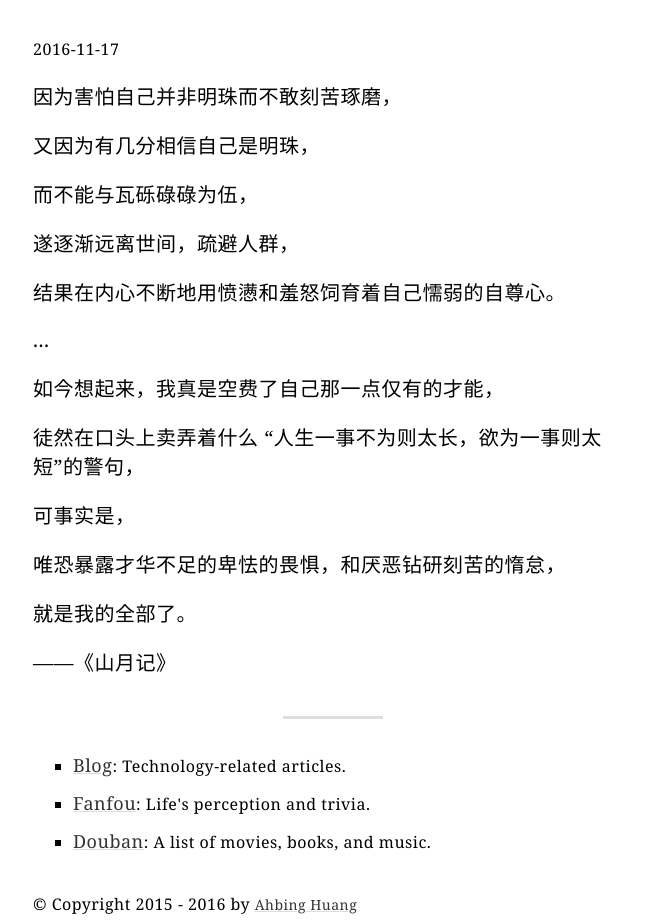
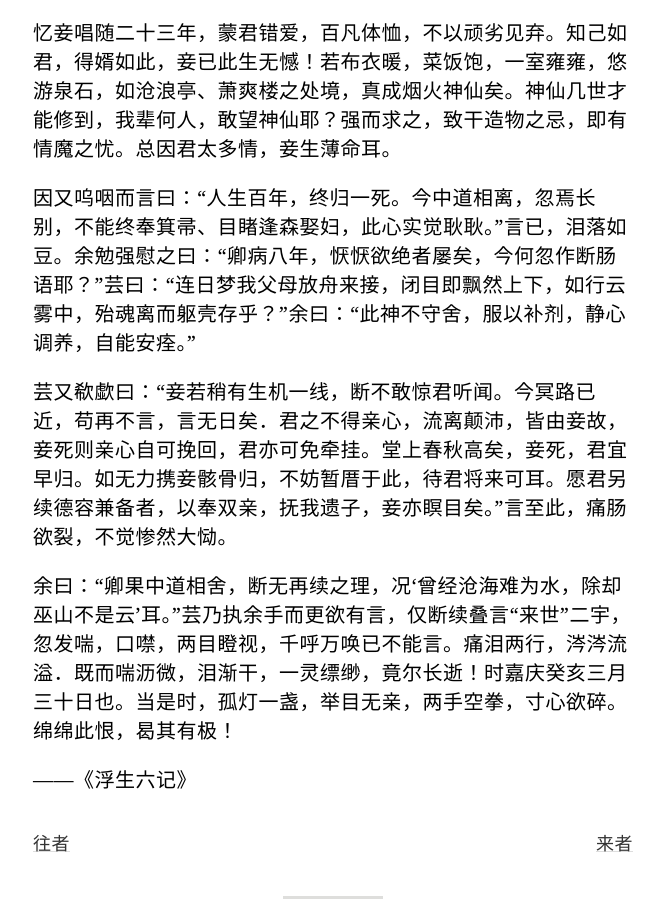
Before and after one commit to ahbing/September, a website: page index.html in a window 1280 px wide. Shown: the part 362-1286 px from the top of the page, without its empty margins (307-970 px from the left). Drawn offline with Linux system fonts and the light colour scheme.

Commit message:
hello 2017

```diff
--- a/index.html
+++ b/index.html
@@ -2,7 +2,7 @@
 <html lang="en">
 <head>
   <meta charset="UTF-8">
-  <title>September Blue</title>
+  <title>九月</title>
   <meta http-equiv="X-UA-Compatible" content="IE=edge">
   <meta name="viewport" content="width=device-width, initial-scale=1">
   <link rel="stylesheet" href="./september.css">
@@ -25,9 +25,11 @@
     margin-top: 14rem;
     margin-bottom: 6rem;
   }
+
   .september > header h2 {
-    margin-top: 4rem;
+    margin-top: -2rem;
     color: #787879;
+    font-weight: lighter
   }
   .september > footer {
     margin-top: 4rem;
@@ -36,47 +38,98 @@
   .september > footer a {
     font-size: 1.4rem;
   }
+  .september .pagination {
+    margin-top: 3.6rem;
+  }
+  .prev {
+   padding-right:1rem;
+  }
+  .next {
+    float: right;
+    padding-left:1rem;
+  }
   </style>
 </head>
 <body class="september">
   <header>
-    <h1>September</h1>
-    <h2>Records about life, books, code and philosophy.</h2>
+    <h1>九月</h1>
+    <h2>零碎的、断续的、明灭的。</h2>
   </header>
   <article>
     <p><time></time></p>
+    <p class="pagination"><a class="prev" href="">往者</a><a class="next" href="">来者</a></p>
   </article>
   <hr>
   <nav>
     <ul>
-      <!--<li><a target="_blank" href="https://medium.com/@aahbing">Medium</a>: 独立的思考的杂文</li>-->
-      <li><a target="_blank" href="http://blog.ahbing.me">Blog</a>: Technology-related articles.</li>
-      <li><a target="_blank" href="http://fanfou.com/ahbing">Fanfou</a>: Life's perception and trivia.</li>
-      <li><a target="_blank" href="https://www.douban.com/people/aahbing/">Douban</a>: A list of movies, books, and music.</li>
+      <li><a target="_blank" href="http://blog.ahbing.me">博客</a>: 技术相关的文章。</li>
+      <li><a target="_blank" href="https://www.douban.com/people/aahbing/">豆瓣</a>: 我的电影、书籍、音乐以及直觉。</li>
+      <li><a target="_blank" href="http://fanfou.com/ahbing">饭否</a>: 是我隐秘的哀愁，还我持重、克制的人生...</li>
     </ul>
   </nav>
 
   <footer>
-    <span>&copy; Copyright 2015 - 2016 by <a target="_blank" href="https://about.me/ahbing">Ahbing Huang</a></span>
+    <span>&copy; Copyright 2015 - 2017 by <a target="_blank" href="https://about.me/ahbing">Ahbing Huang</a></span>
   </footer>
   <script src="./records.js"></script>
   <script>
     var article = document.querySelector('article');
     var time = article.querySelector('time');
-    var record = records[0];
+    var pagination = article.querySelector('.pagination');
+    var docFragment = document.createDocumentFragment();
+
+    // init
+    var initHash = window.location.hash;
+    var initIndex = initHash ? +initHash.slice(1) : 0;
+    generate(initIndex);
+    window.onhashchange = function(e) {
+      var newUrl = e.newURL;
+      var newHashIndex = +newUrl.slice(newUrl.lastIndexOf('#') + 1);
+      generate(newHashIndex)
+    }
+
+    // @parentNode @childNodeClassName
+    function removeOldChildren(parent, child) {
+      var child = parent.querySelectorAll(child);
+      child.forEach(function(item) {
+        parent.removeChild(item);
+      });
+    }
+
+    function updatePagination(index) {
+      var paginationPointer = pagination.querySelectorAll('a');
+      paginationPointer.forEach(function(item) {
+        var className = item.className;
+        if (className === 'prev') {
+          var prevIndex = index+1;
+          item.href = '#' + prevIndex;
+        } else if(className === 'next') {
+          var oldIndex = index-1;
+          item.href = '#' + oldIndex;
+        }
+      });
+    }
+
+    function generate(index) {
+      if (isNaN(index)) index = 0;
+      index = index < 0
+        ? 0 : index > records.length - 1
+        ? records.length - 1 : index;
+      var record = records[index];
       var targetTag = record.type ? 'img' : 'p';
       var contentTarget = record.type ? 'src' : 'textContent';
-    var docFragment = document.createDocumentFragment();
-
       time.textContent = record['time'];
       var rows = record['rows'];
       rows.forEach(function(row) {
         var rowNode = document.createElement(targetTag);
+        rowNode.className = 'row';
         rowNode[contentTarget] = row;
         docFragment.appendChild(rowNode);
       });
-    article.appendChild(docFragment);
-
+      removeOldChildren(article, '.row');
+      article.insertBefore(docFragment, pagination);
+      updatePagination(index);
+    }
   </script>
 </body>
 </html>
--- a/records.js
+++ b/records.js
@@ -1,4 +1,23 @@
 var records = [
+  {
+    time: '2016-12-31',
+    rows: [
+      '忆妾唱随二十三年，蒙君错爱，百凡体恤，不以顽劣见弃。知己如君，得婿如此，妾已此生无憾！若布衣暖，菜饭饱，一室雍雍，悠游泉石，如沧浪亭、萧爽楼之处境，真成烟火神仙矣。神仙几世才能修到，我辈何人，敢望神仙耶？强而求之，致干造物之忌，即有情魔之忧。总因君太多情，妾生薄命耳。',
+      '因又呜咽而言曰：“人生百年，终归一死。今中道相离，忽焉长别，不能终奉箕帚、目睹逢森娶妇，此心实觉耿耿。”言已，泪落如豆。余勉强慰之曰：“卿病八年，恹恹欲绝者屡矣，今何忽作断肠语耶？”芸曰：“连日梦我父母放舟来接，闭目即飘然上下，如行云雾中，殆魂离而躯壳存乎？”余曰：“此神不守舍，服以补剂，静心调养，自能安痊。”',
+      '芸又欷歔曰：“妾若稍有生机一线，断不敢惊君听闻。今冥路已近，苟再不言，言无日矣．君之不得亲心，流离颠沛，皆由妾故，妾死则亲心自可挽回，君亦可免牵挂。堂上春秋高矣，妾死，君宜早归。如无力携妾骸骨归，不妨暂厝于此，待君将来可耳。愿君另续德容兼备者，以奉双亲，抚我遗子，妾亦瞑目矣。”言至此，痛肠欲裂，不觉惨然大恸。',
+      '余曰：“卿果中道相舍，断无再续之理，况‘曾经沧海难为水，除却巫山不是云’耳。”芸乃执余手而更欲有言，仅断续叠言“来世”二宇，忽发喘，口噤，两目瞪视，千呼万唤已不能言。痛泪两行，涔涔流溢．既而喘沥微，泪渐干，一灵缥缈，竟尔长逝！时嘉庆癸亥三月三十日也。当是时，孤灯一盏，举目无亲，两手空拳，寸心欲碎。绵绵此恨，曷其有极！',
+      '——《浮生六记》'
+    ]
+  },
+  {
+    time: '2016-12-31',
+    rows: [
+      '生命好在无意义，才容得下各自赋予意义。',
+      '假如生命是有意义的，这个意义却不合我的志趣。',
+      '那才尴尬狼狈。',
+      '——《素履之往》'
+    ]
+  },
   {
     time: '2016-11-17',
     rows: [
@@ -15,16 +34,5 @@ var records = [
       '就是我的全部了。',
       '——《山月记》'
     ]
-  },
-  {
-    time: '2016-11-15',
-    rows: [
-      '这个季节出门，常被一种熟识的感觉怔住：',
-      '我就站在小学放学后的一个秋天里。',
-      '感知一个时隔以久的童年切片是很亲昵自在的，',
-      '而那个切片中的人并不以同种方式感知他的生活。',
-      '想起北野武的电影，“我们完蛋了吗？”',
-      '“笨蛋，我们还没开始呢”。'
-    ]
   }
 ]
--- a/styles/global.scss
+++ b/styles/global.scss
@@ -90,7 +90,6 @@ body {
   cursor: pointer;
   color: $black;
   text-decoration-color: $line;
-  font-weight: bolder;
   word-wrap: break-word;
   @include font-size($normal - 2);
   @include breakPoint(desktop) {
```
Also changed, not shown: september.css. Lines whose indentation alone changed are shown as unchanged.
